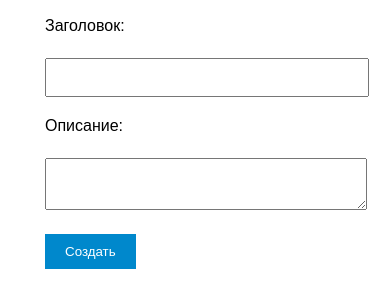
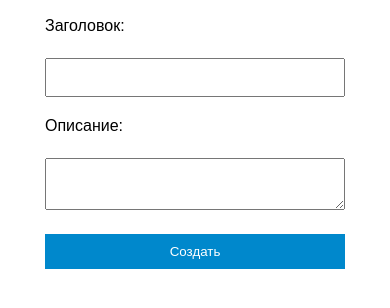
Before and after one commit to cocrdev/cocr-project-telegram-webapps, a plain HTML site: page index.html in a window 390 px wide. Shown: the part 48-356 px from the top of the page. Drawn offline with Linux system fonts and the light colour scheme.

Commit message:
mobile-first layout

```diff
--- a/index.html
+++ b/index.html
@@ -1,16 +1,19 @@
 <!DOCTYPE html>
 <html>
 <head>
-    <title>Telegram WebApp for Bots</title>
+    <title>Новая задача</title>
+    <meta name="viewport" content="width=device-width, initial-scale=1">
     <script src="https://telegram.org/js/telegram-web-app.js"></script>
     <style>
         body {
             font-family: Arial, sans-serif;
+            padding: 0 20px;
         }
 
         form, h1 {
             margin: 0 auto;
-            width: 300px;
+            max-width: 300px;
+            width: 100%;
         }
 
         label {
@@ -22,6 +25,7 @@
             width: 100%;
             padding: 10px;
             margin-top: 5px;
+            box-sizing: border-box;
         }
 
         input[type="submit"] {
@@ -31,6 +35,13 @@
             color: white;
             border: none;
             cursor: pointer;
+            width: 100%;
+        }
+
+        @media (min-width: 600px) {
+            body {
+                padding: 0;
+            }
         }
     </style>
 </head>
```
